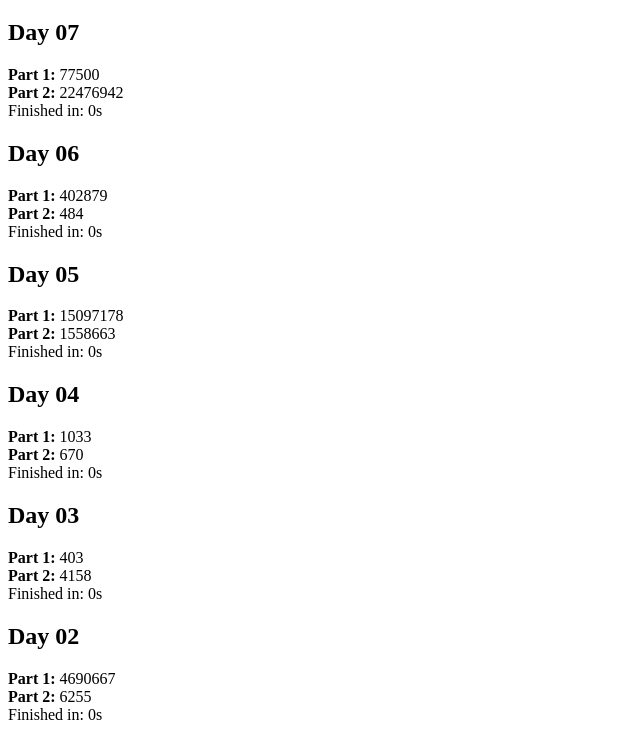
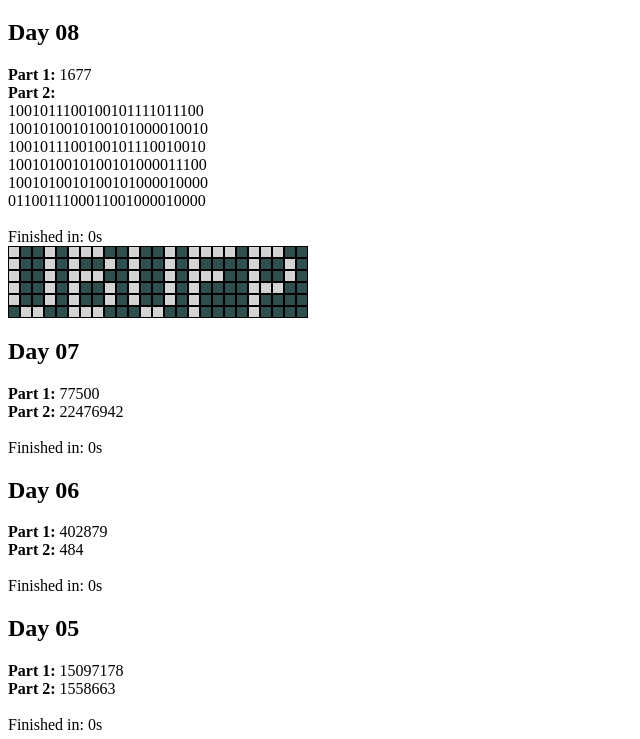
Before and after one commit to KrHo129/JavaScript-Advent_of_Code_2019, a plain HTML site: page Src/index.html in a window 1280 px wide. Shown: the part 61-800 px from the top of the page, without its empty margins (0-640 px from the left). Drawn offline with Linux system fonts and the light colour scheme.

Commit message:
Output result element class added

```diff
--- a/Src/common.js
+++ b/Src/common.js
@@ -30,8 +30,9 @@ function output(dayIdentifier, timeStart = new Date(), result1 = "null", result2
     resultsElement.appendChild(headerElement);
 
     const dayResultElement = document.createElement("div");
+    dayResultElement.classList.add(dayIdentifier.replace(" ", "-"));
     dayResultElement.innerHTML = ("<b>Part 1: </b>" + result1 +
         "<br><b>Part 2: </b>" + result2 +
-        "<br>Finished in: " + timeNedded / 1000 + "s");
+        "<br><br>Finished in: " + timeNedded / 1000 + "s");
     resultsElement.appendChild(dayResultElement);
 }
--- a/Src/index.html
+++ b/Src/index.html
@@ -5,9 +5,9 @@
     <meta charset="UTF-8">
     <meta name="viewport" content="width=device-width, initial-scale=1.0">
     <meta http-equiv="X-UA-Compatible" content="ie=edge">
+    <link rel="stylesheet" href="style.css">
     <title>AoC</title>
 </head>
-
 <body>
     <h1>Advent of Code 2019</h1>
 
@@ -19,6 +19,7 @@
     <script src="inputData/inputData.js"></script>
 
 
+    <script src="scripts/Day08.js"></script>
     <script src="scripts/Day07.js"></script>
     <script src="scripts/Day06.js"></script>
     <script src="scripts/Day05.js"></script>
```
